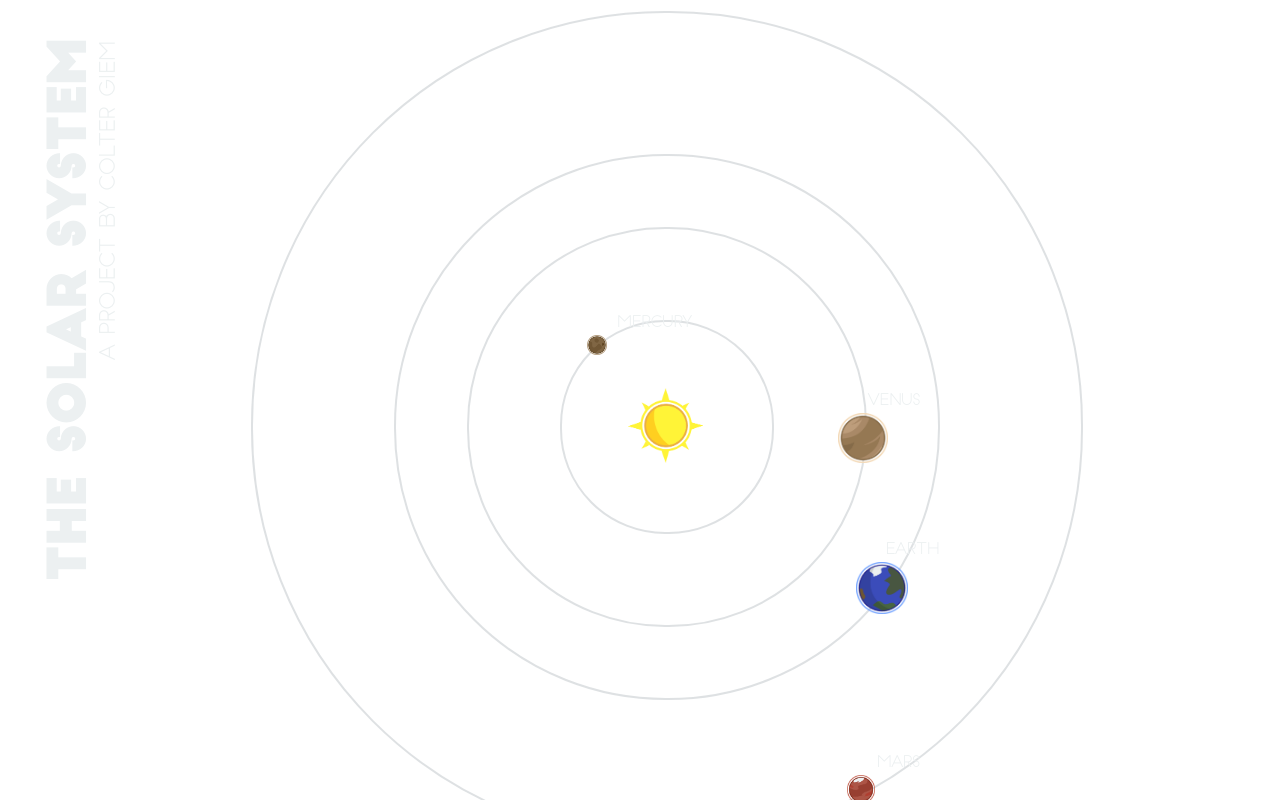
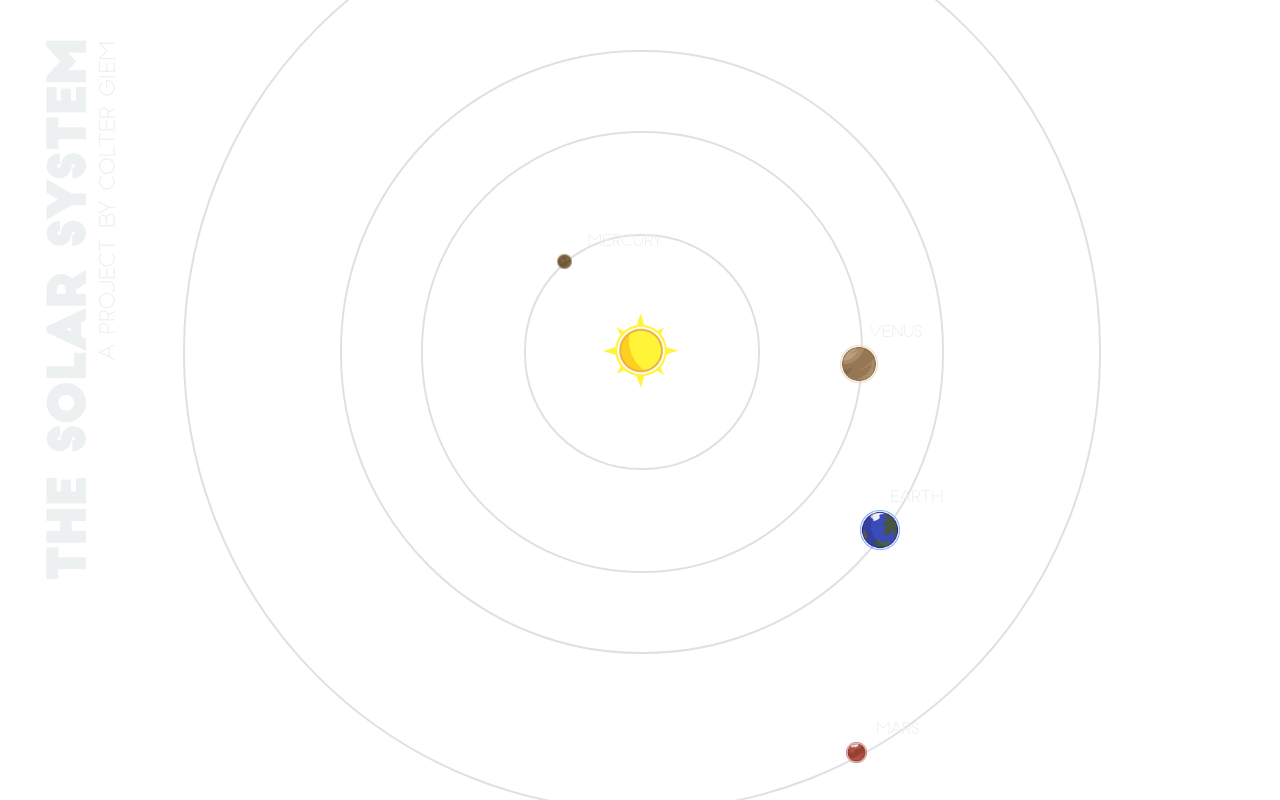
Before and after one commit to ArgentumSunrise/solar-system, a plain HTML site: page index.html in a window 1280 px wide. Drawn offline with nearby package versions, Linux system fonts and the light colour scheme.

Commit message:
Tinkering

```diff
--- a/main.js
+++ b/main.js
@@ -1,27 +1,26 @@
 var univ = $('#universe').width();
 var univContent = "<img src='imgs/sun.png' class='body' id='sun'>"
-var realUniv = 1.75; // Distances calculated in AU
-var data = [["mercury", 2440, .387, 87.969, "imgs/mercury.png"],
+var realUniv = 1.5; // Distances calculated in AU
+var innerPlanets = [["mercury", 2440, .387, 87.969, "imgs/mercury.png"],
 ["venus", 6052, .730, 224.701, "imgs/venus.png"],
 ["earth", 6378, 1, 365.256, "imgs/earth.png"],
 ["mars", 3397, 1.524, 686.971, "imgs/mars.png"]];
-var planets = [];
+var outerPlanets = []
+var planets = []
 var rate = 2; // days / sec
 var refreshRate = 100
 
 $(document).ready(function () {
-    for (var i = 0; i < data.length; i++) {
-        planet = new Planet(data[i]);
-        drawOrbit(planet);
-        drawPlanet(planet);
-        planets[i] = planet;
-        $('#universe').html(univContent);
-    }
+    getData(innerPlanets);
     setInterval(function () {
         for (var i = 0; i < planets.length; i++) {
             movePlanet(planets[i])
         }
     }, 100);
+
+    $('#sun').click(function () {
+        changeSize(3)
+    });
 
 })
 
@@ -32,7 +31,7 @@ function drawOrbit(planet) {
 
 function drawPlanet(planet) {
     curPlanet = "<img class='body planet' id='" + planet.name + "' src='" + planet.img + "' style='height:" + planet.radius + "px;width:" + planet.radius + "px;top:" + ((univ / 2 + planet.orbitRadius) - planet.radius / 2) + "px;left:" + (univ / 2 - planet.radius / 2) + "px;'>"
-    curPlanet += "<h1 class='planet-name' id='" + planet.name + "-name' style='px;top:" + ((univ / 2 + planet.orbitRadius - 20) - planet.radius / 2) + "px;left:" + (univ / 2 - planet.radius / 2 + 30) + "px;'>" + capitalizeFirstLetter(planet.name) + "</h1>"
+    curPlanet += "<h3 class='planet-name' id='" + planet.name + "-name' style='px;top:" + ((univ / 2 + planet.orbitRadius - 20) - planet.radius / 2) + "px;left:" + (univ / 2 - planet.radius / 2 + 30) + "px;'>" + capitalizeFirstLetter(planet.name) + "</h3>"
     univContent += curPlanet
 }
 
@@ -54,3 +53,24 @@ function movePlanet(planet) {
 function capitalizeFirstLetter(string) {
     return string.charAt(0).toUpperCase() + string.slice(1);
 }
+
+function getData(data) {
+    for (var i = 0; i < data.length; i++) {
+        planet = new Planet(data[i]);
+        drawOrbit(planet);
+        drawPlanet(planet);
+        planets[i] = planet;
+        $('#universe').html(univContent);
+    }
+}
+
+function changeSize(setting) {
+    $('#universe').fadeOut(300);
+    setTimeout(function () {
+        univContent = "<img src='imgs/sun.png' class='body' id='sun'>";
+        planets = [];
+        realUniv = setting;
+        getData(innerPlanets);
+    }, 300);
+    $('#universe').fadeIn(300);
+}
--- a/planet.js
+++ b/planet.js
@@ -1,6 +1,6 @@
 function Planet(planet) {
     this.name = planet[0];
-    this.radius = (univ / 18) * (planet[1] / 6378);
+    this.radius = (univ / (15 * realUniv)) * (planet[1] / 6378);
     this.orbitDiameter = planet[2] * (univ / realUniv); // Converting between AU and px
     this.orbitRadius = this.orbitDiameter / 2
     this.year = planet[3];
--- a/styles.css
+++ b/styles.css
@@ -20,7 +20,8 @@ body {
     height: 100vh;
     margin: 0;
     padding: 0;
-    overflow-y: scroll;
+    overflow-y: hidden;
+    overflow-x: hidden;
     box-sizing: border-box;
 }
 
@@ -55,9 +56,9 @@ body {
 
 #universe {
     position: absolute;
-    height: 950px;
-    width: 950px;
-    margin: calc(50vh - 450px) calc(50vw - 450px);
+    height: 900px;
+    width: 900px;
+    margin: calc(50vh - 500px) calc(50vw - 450px);
     top: 0;
     box-sizing: border-box;
 }
```
